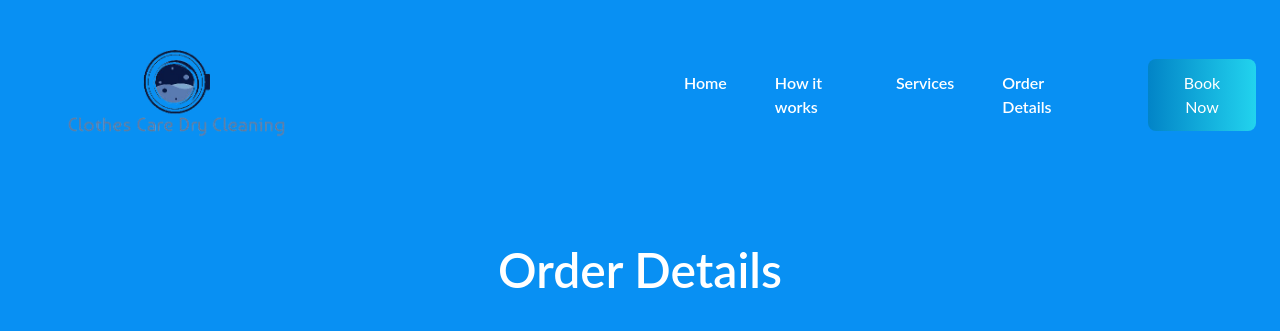
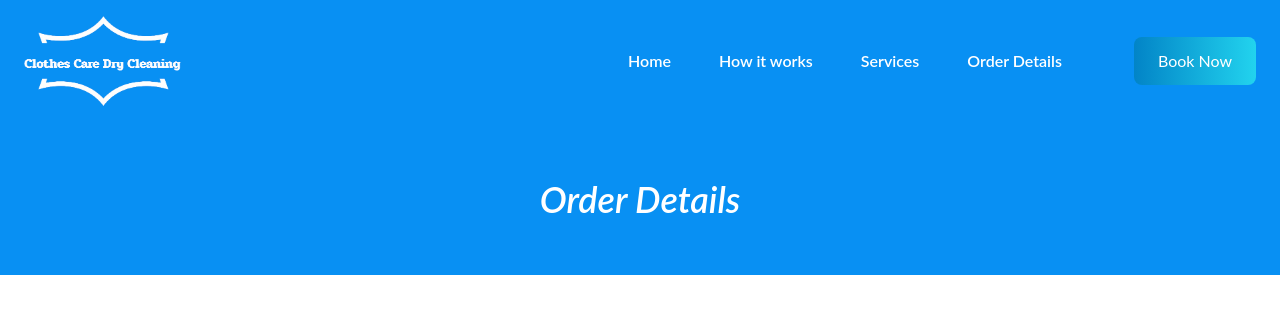
Before and after one commit to XyloSoftech/clothes-care-dry-cleaner, a React (Create React App) app: page /contact in a window 1280 px wide. Shown: the top 331 px of the page. Built offline with nearby package versions, Linux system fonts and the light colour scheme.

Commit message:
logo update and lint issue resolved

```diff
--- a/src/Components/Navbar/Navbar.jsx
+++ b/src/Components/Navbar/Navbar.jsx
@@ -30,7 +30,7 @@
                   <img
                     src={Logo}
                     alt="logo-tailus"
-                    className="w-1/2"
+                    className="w-1/3"
                   />
                 </Link>
               </div>
--- a/src/Components/Pages/ContactUs.jsx
+++ b/src/Components/Pages/ContactUs.jsx
@@ -102,9 +102,11 @@
   return (
     <div>
       <div className=" bg-[#0890F3] py-14 ">
-        <h1 className="text-center text-5xl font-semibold text_lato text-white">
-          Order Details
-        </h1>
+        <div className="flex justify-center">
+          <i className="text_lato text-4xl font-semibold text-center text-white">
+            Order Details
+          </i>
+        </div>
       </div>
 
       <Row className="my-10">
--- a/src/Components/Pages/Services.jsx
+++ b/src/Components/Pages/Services.jsx
@@ -1,3 +1,4 @@
+/* eslint-disable jsx-a11y/alt-text */
 /* eslint-disable jsx-a11y/img-redundant-alt */
 import React, { useState, useEffect } from "react";
 import { Card, Row, Col, Button, Spin } from "antd"; // Import Spin component for loader
--- a/src/Components/ServiceCreationandUpdation/ServiceCreationandUpdation.jsx
+++ b/src/Components/ServiceCreationandUpdation/ServiceCreationandUpdation.jsx
@@ -1,3 +1,4 @@
+/* eslint-disable no-unused-vars */
 import React, { useState, useEffect } from "react";
 import { useNavigate } from "react-router-dom";
 import Swal from "sweetalert2";
```
Also changed, not shown: .eslintrc.js (deleted), src/images/logo.png.
